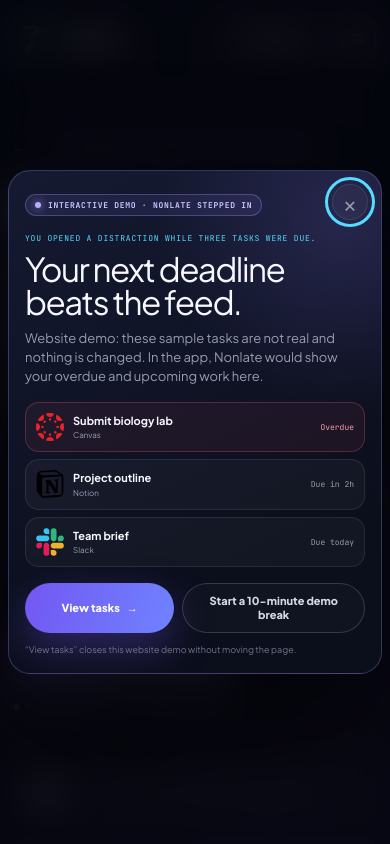
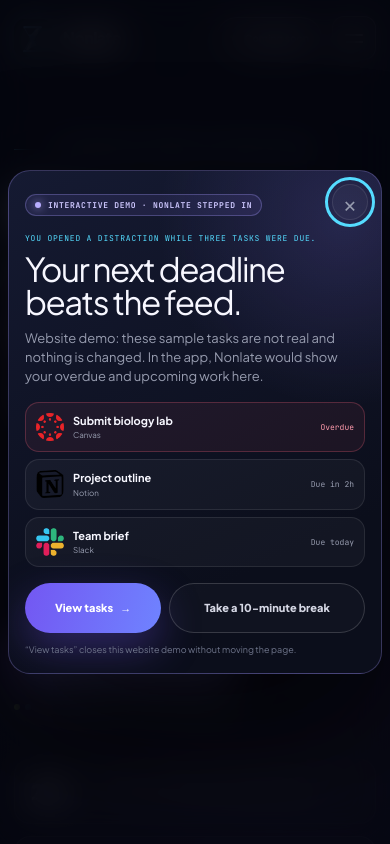
Before and after one commit to manaymcpserver-lang/deadline-legal-pages, a Next.js app: page / in a window 390 px wide. Shown: the top 844 px of the page. Built offline with nearby package versions, Linux system fonts and the light colour scheme.

Commit message:
Improve break button label

```diff
--- a/app/globals.css
+++ b/app/globals.css
@@ -437,6 +437,7 @@ p { text-wrap: pretty; }
 #intercept-description { margin-top: 14px; max-width: 540px; color: var(--muted); }
 .dialog-tasks { margin-top: 28px; display: grid; gap: 10px; }
 .dialog-actions { margin-top: 28px; display: grid; grid-template-columns: 1fr 1fr; gap: 10px; }
+.dialog-actions .button-secondary { white-space: nowrap; }
 .dialog-footnote { margin-top: 17px; color: var(--quiet); font-size: 11px; }
 .break-pill { position: fixed; z-index: 1400; left: 22px; bottom: 22px; min-width: 280px; padding: 10px 10px 10px 15px; display: flex; align-items: center; gap: 12px; border: 1px solid rgba(198, 255, 94, .25); border-radius: 999px; background: rgba(10, 14, 24, .94); box-shadow: 0 18px 48px rgba(0, 0, 0, .48); backdrop-filter: blur(15px); animation: riseIn 360ms ease both; }
 .break-dot { width: 8px; height: 8px; border-radius: 50%; background: var(--lime); box-shadow: 0 0 12px var(--lime); animation: blink 2s ease-in-out infinite; }
@@ -559,7 +560,7 @@ p { text-wrap: pretty; }
   .dialog-tasks .mini-task img { width: 28px; height: 28px; border-radius: 8px; }
   .dialog-tasks .mini-task strong { font-size: 11px; }
   .dialog-tasks .mini-task small, .dialog-tasks .mini-task em { font-size: 8px; }
-  .dialog-actions { margin-top: 16px; grid-template-columns: .9fr 1.1fr; gap: 8px; }
+  .dialog-actions { margin-top: 16px; grid-template-columns: .82fr 1.18fr; gap: 8px; }
   .dialog-actions .button-primary, .dialog-actions .button-secondary { min-height: 50px; padding: 7px 10px; font-size: 11px; line-height: 1.25; text-align: center; }
   .dialog-actions .button-primary { gap: 7px; }
   .dialog-footnote { margin-top: 11px; font-size: 9px; line-height: 1.4; }
--- a/app/page.tsx
+++ b/app/page.tsx
@@ -123,7 +123,7 @@ function InterceptDialog({ onClose, onViewTasks, onBreak }: { onClose: () => voi
         <div className="dialog-tasks">{demoTasks.map((task) => <MiniTask key={task.title} task={task} />)}</div>
         <div className="dialog-actions">
           <button className="button-primary" type="button" onClick={onViewTasks}>View tasks <span>→</span></button>
-          <button className="button-secondary" type="button" onClick={onBreak}>Start a 10-minute demo break</button>
+          <button className="button-secondary" type="button" onClick={onBreak}>Take a 10-minute break</button>
         </div>
         <p className="dialog-footnote">“View tasks” closes this website demo without moving the page.</p>
       </div>
--- a/scripts/validate-site.mjs
+++ b/scripts/validate-site.mjs
@@ -176,7 +176,7 @@ check("homepage preserves the complete dual-platform blocker story", () => {
     expect(!text.includes(forbidden), `found superseded copy: ${forbidden}`);
   }
   const source = readFileSync(join(repoRoot, "app/page.tsx"), "utf8");
-  expect(source.includes("View tasks") && source.includes("Start a 10-minute demo break"), "intercept actions changed");
+  expect(source.includes("View tasks") && source.includes("Take a 10-minute break"), "intercept actions changed");
   for (const id of ["moment", "product", "tasks", "integrations", "plans", "privacy", "faq", "coming-soon"]) {
     expect(new RegExp(`\\bid=["']${id}["']`).test(html), `missing #${id}`);
   }
```
Also changed, not shown: 1 other file (tests, documents, lock files or other folders).
